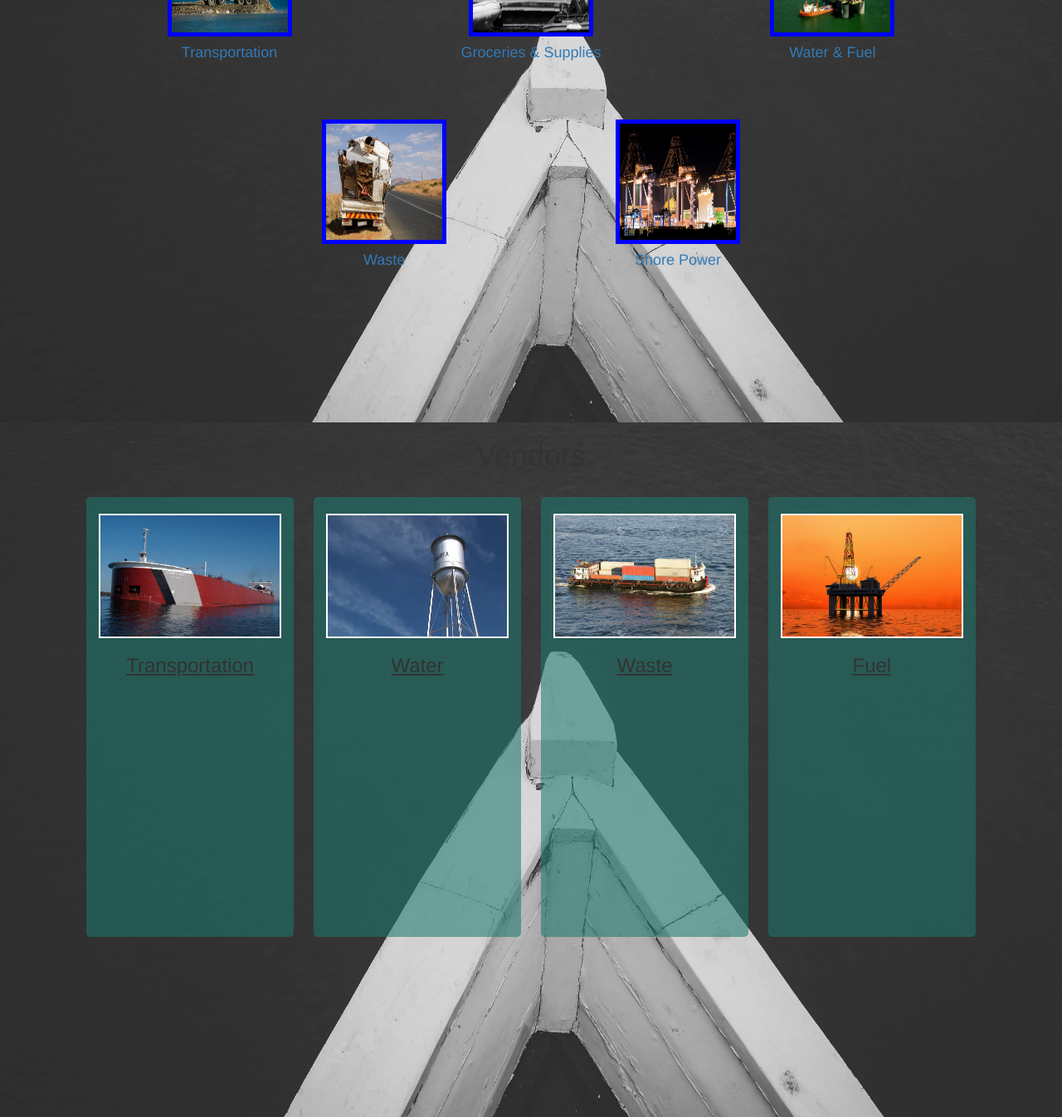
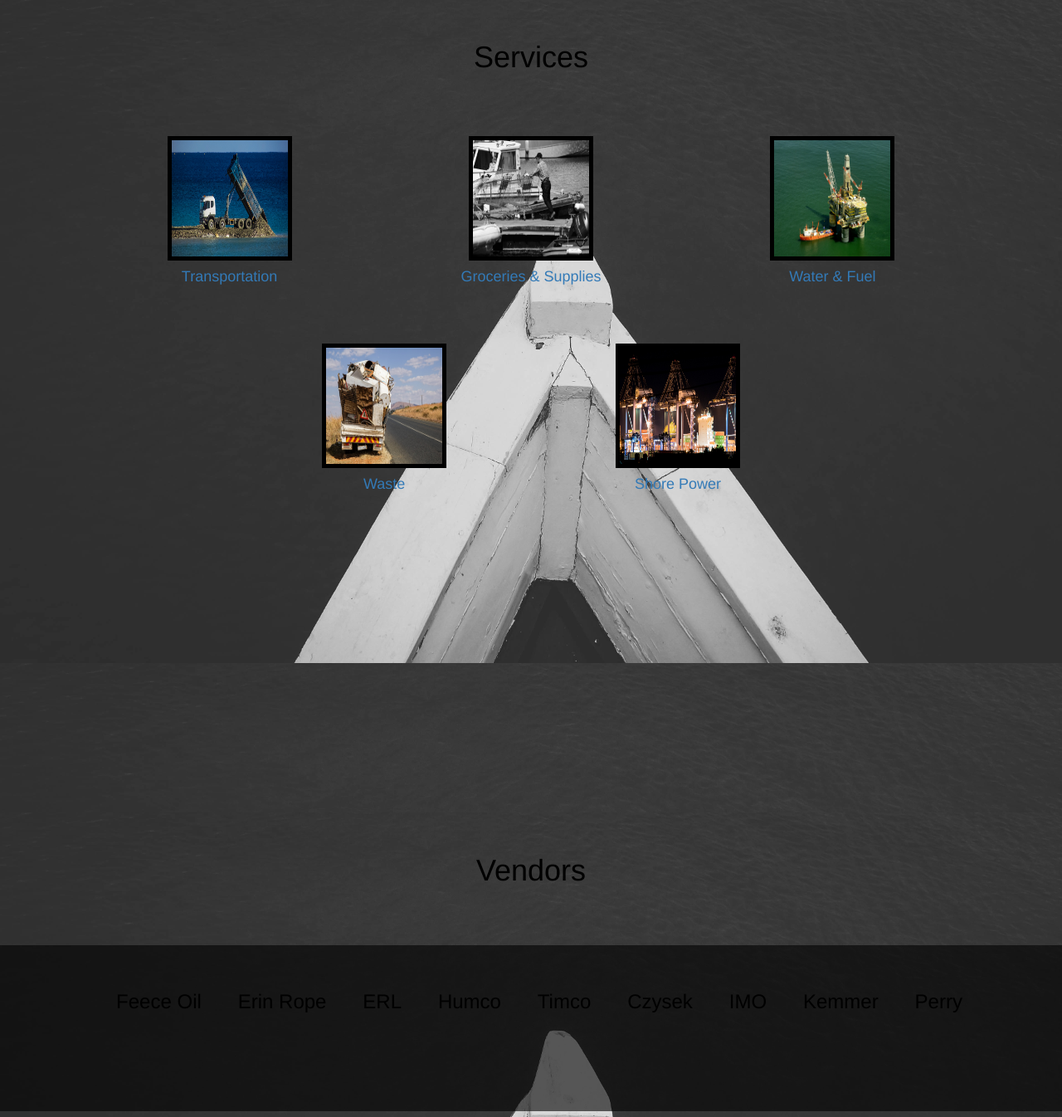
Before and after one commit to Dasha07/JolietBoatstore, a Django app: page / in a window 1280 px wide. Shown: the part 1981-3327 px from the top of the page at 83% size. Run offline with Django 3.2, Linux system fonts and the light colour scheme.

Commit message:
home page bug fix and style

```diff
--- a/store/apps/boat_app/static/boat_app/stylesheets/css/indexstyle.css
+++ b/store/apps/boat_app/static/boat_app/stylesheets/css/indexstyle.css
@@ -11,7 +11,7 @@
     background-size: cover;
 }
 .top-nav-collapse {
-    padding: auto 15px;
+    padding: auto 10px;
 }
 
 @-ms-viewport{
@@ -19,20 +19,21 @@
 }
 
 #header {
-    height: 75px;
-    background-color: white !important;
+    height: 100px;
+    background-color: #FDFDFD!important;
 }
 .navHead {
-    height: 75px;
+    height: 100px;
     padding: 25px 25px 0px 25px !important;
     text-align: center;
+    align-items: center;
 }
 #logoBrand {
-    padding: 0 5px !important;
+    padding: 0px !important;
 }
 #logo {
-    margin-top: 4px;
-    height: 70px;
+    margin-top: 0px;
+    height: 100px;
     width: auto;
 }
 #parallax_1, #parallax_4 {
@@ -45,17 +46,22 @@
 }
 #welcome {
     text-align: center;
-    padding-top: 300px;
+    padding-top: 400px;
     color: grey;
 }
 .content {
     display: inline-block;
-    padding: 10px;
-    width: 250px;
-    height: 530px;
+    padding: 15px;
+    width: 100%;
+    height: 200px;
     margin: 20px 10px 0 10px;
-    background-color: rgba(30, 120, 110, 0.56);
-    border-radius: 5px;
+    background-color: rgba(0, 0, 0, 0.6);
+    vertical-align: top;
+}
+h3 {
+    display: inline-block;;
+    padding: 20px;
+    align-items: center;
     vertical-align: top;
 }
 .content_pic {
@@ -65,32 +71,40 @@
 }
 .about_block {
     display: inline-block;
-    width: 30em;
-    height: 60em;
+    width: 450px;
+    height: 450px;
     margin: 0px 40px;
     vertical-align: top;
+    background-color: rgba(255, 255, 255, 0.5);
+    padding: 15px;
 }
 #about_info {
     text-align: left;
 }
 #about_info h1{
-    text-decoration: underline;
+    text-decoration: none;
 }
 #about_info p {
     font-size: 18px;
+    font-weight: 800;
     text-align: left;
+
 }
-/*#about_img {
-    background: none;
-}*/
+
 #services_header p{
     text-align: center;
 }
-#services_header h1 {
-    text-decoration: underline;
+#services_header {
+    text-decoration: none;
+    margin-top: 50px;
+    margin-bottom: 50px;
 }
 #services_bottom_row{
     margin-top: 50px;
+}
+#vendors_header{
+    margin-top: 50px;
+    margin-bottom: 50px;
 }
 img{
     border: 2px solid white;
@@ -107,10 +121,9 @@ img{
 .services_link img {
     height: 150px;
     width: 150px;
-    border: 5px solid blue;
+    border: 5px solid black;
 }
 h3 {
-    text-decoration: underline;
     margin-bottom: 15px;
 }
 p {
--- a/store/apps/boat_app/static/boat_app/stylesheets/css/scrolling-nav.css
+++ b/store/apps/boat_app/static/boat_app/stylesheets/css/scrolling-nav.css
@@ -16,7 +16,7 @@ html {
 
 @media(min-width:767px) {
     .navbar {
-        padding: 30px 0;
+        padding: 30px;
         -webkit-transition: background 1s ease-in-out,padding 1s ease-in-out;
         -moz-transition: background 1s ease-in-out,padding 1s ease-in-out;
         transition: background 1s ease-in-out,padding 1s ease-in-out;
@@ -32,27 +32,33 @@ of those sections to manage the look and feel of the site. */
     padding-top: 0px;
     text-align: center;
 }
-
+#home {
+    color: black;
+    background: url("../images/home.jpg");
+    padding-top: 0px;
+}
 #about {
     color: black;
-    background: #CECDD3;
-    margin-top: -10px;
+    background: url("../images/home.jpg");
+    padding-top: 20px;
 }
 #services {
+    color: black;
     background: #CECDD3;
-    padding-top: -40px;
+    padding-top: 0px;
 }
 #contact {
     padding-top: 20px;
-    color: white;
+    color: black;
     background: #113A72;
 }
 #projects {
+    color: black;
     background: #CECDD3;
     padding-top: 0px;
 }
 .section {
-    height: 60em;
-    padding-top: 100px;
+    height: 70em;
+    padding-top: 150px;
     text-align: center;
 }
--- a/store/apps/boat_app/templates/boat_app/index.html
+++ b/store/apps/boat_app/templates/boat_app/index.html
@@ -3,7 +3,7 @@
 <html>
     <head>
         <meta charset="utf-8">
-        <link rel="shortcut icon" type="image/x-icon" href="{% static 'boat_app/stylesheets/images/anchor.ico' %}">
+        <link rel="shortcut icon" type="image/x-icon" href="{% static 'boat_app/stylesheets/images/favicon-32x32.png' %}">
         <link href="{% static 'boat_app/stylesheets/css/bootstrap.min.css' %}" rel="stylesheet">
         <link href="{% static 'boat_app/stylesheets/css/scrolling-nav.css' %}" rel="stylesheet">
         <link href="{% static 'boat_app/stylesheets/css/indexstyle.css' %}" rel="stylesheet">
@@ -13,7 +13,7 @@
     </head>
     <body id="page-top" data-spy="scroll" data-target=".navbar-fixed-top">
         <nav id="header" class="navbar navbar-default navbar-fixed-top" role="navigation">
-            <div class="container navbar-fixed-top" style="margin-left: 0px; padding-left:15px">
+            <div class="container navbar-fixed-top" style="margin-left: 0%; padding-left:50px; padding-bottom: 5px">
                 <div class="navbar-header page-scroll">
                     <button type="button" class="navbar-toggle" data-toggle="collapse" data-target=".navbar-ex1-collapse">
                         <span class="sr-only">Toggle navigation</span>
@@ -26,7 +26,7 @@
                 </div>
                 <div class="collapse navbar-collapse navbar-ex1-collapse">
                     <ul class="nav navbar-nav">
-                        <li style="padding:25px 0;" class="hidden">
+                        <li style="padding: 25px 0;" class="hidden">
                             <a class="page-scroll" href="#page-top"></a>
                         </li>
                         <li>
@@ -48,14 +48,17 @@
                 </div>
             </div>
         </nav>
+        <section id="home" class="section" style="padding-top: 0px">
+        <div class="parallax" id="parallax_1">
+            <h1 id="welcome" style="color:black" data-parallax='{"rotateX":100}'>We Help Keep Your Ship Together!</h1>
+            </div>
+        </section>
 
-        <div class="parallax" id="parallax_1" data-parallax='{"y" : 200}'>
-            <h1 id="welcome" style="color:black" data-parallax='{"rotateX":20}'>We Help Keep Your Ship Together!</h1>
-        </div>
-
-        <section id="about" class="section">
+        <section id="about" class="section" style="padding-top: 0px">
             <div class="parallax" id="parallax_1">
-                <div id="about_info" class="about_block" >
+                <div class="row">
+                    <div class="col-lg-12">
+                        <div id="about_info" class="about_block" >
                     <h1>About</h1>
                     <p>
                         We started out like most towing families, as an accident. We have never known a   tug boat to stop and not need milk or bread or the usual, “would you mind if you get us some cigarettes." Before we knew it, we had six vehicles and expanded our services to fuel, water, trash, waste, crew changes and supplies.
@@ -65,16 +68,16 @@
                         than happy to help out in any way we can.
                     </p>
                 </div>
+                </div>
         </section>
-    </div>
+
 
         <section id="services" class="section">
             <div class="parallax" id="parallax_2">
                 <div class="row">
                     <div class="col-lg-12">
                         <div id="services_header">
-                            <h1 style="color:white">Services</h1>
-                            <p style="color:white">Complimentary space is available to drop one's tow and receive any of our services.</p>
+                            <h1 style="color:black">Services</h1>
                         </div>
 
                         <div id="services_top_row" class="services_block">
@@ -108,26 +111,38 @@
             <div class="parallax" id="parallax_3">
                 <div class="row">
                     <div class="col-lg-12">
-                        <h1>Vendors</h1>
-                    </div>
-                    <div class="content">
-                        <img class="content_pic" src="{% static 'boat_app/stylesheets/images/freighter.jpg' %}" alt="Transportation Pic">
-                        <h3>Transportation</h3>
+                        <div id="vendors_header">
+                            <h1 style="color:black" >Vendors</h1>
+                        </div>
 
                     </div>
                     <div class="content">
-                        <img class="content_pic" src="{% static 'boat_app/stylesheets/images/water_tower.jpg' %}" alt="Water Pic">
-                        <h3>Water</h3>
+                        <a href="http://feeceoilfuel.com"></a>
+                        <h3>Feece Oil</h3>
 
-                    </div>
-                    <div class="content">
-                        <img class="content_pic" src="{% static 'boat_app/stylesheets/images/boat_1.jpg' %}" alt="Waste Pic">
-                        <h3>Waste</h3>
+                        <a href="http://www.erinrope.com/"></a>
+                        <h3>Erin Rope</h3>
 
-                    </div>
-                    <div class="content">
-                        <img class="content_pic" src="{% static 'boat_app/stylesheets/images/oil_platform.jpg' %}" alt="Fuel Pic">
-                        <h3>Fuel</h3>
+                        <a href="http://www.erlperformance.com/"></a>
+                        <h3>ERL</h3>
+
+                        <a href=""></a>
+                        <h3>Humco</h3>
+
+                        <a href=""></a>
+                        <h3>Timco</h3>
+
+                        <a href=""></a>
+                        <h3>Czysek</h3>
+
+                        <a href=""></a>
+                        <h3>IMO</h3>
+
+                        <a href=""></a>
+                        <h3>Kemmer</h3>
+
+                        <a href=""></a>
+                        <h3>Perry</h3>
 
                     </div>
                 </div>
```
Also changed, not shown: store/apps/boat_app/static/boat_app/stylesheets/images/favicon-32x32.png (added), store/apps/boat_app/static/boat_app/stylesheets/images/feece_oil.jpg (added), store/apps/boat_app/static/boat_app/stylesheets/images/logo.jpg.
